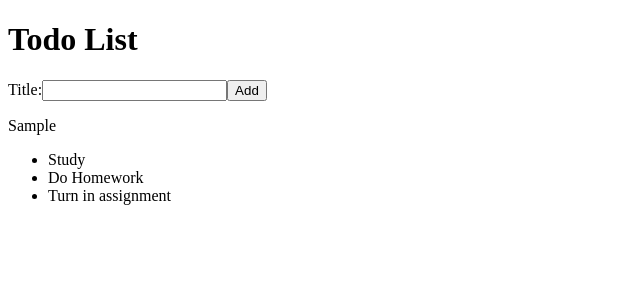
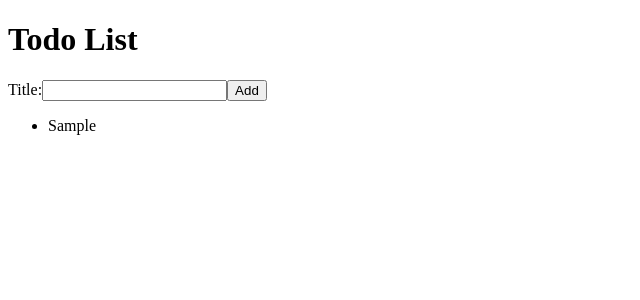
Before and after one commit to IreneS1/ctd-react-sparrow, a React (Create React App) app: page / in a window 1280 px wide. Both pictures are taken after typing "Sample" into the empty fields and a click on the button "Add". Shown: the top 300 px of the page, without its empty margins (0-640 px from the left). Built offline with nearby package versions, Linux system fonts and the light colour scheme; the HTML template or start-up script is replaced by a standard one.

Commit message:
lesson 4

```diff
--- a/src/AddTodoForm.js
+++ b/src/AddTodoForm.js
@@ -1,20 +1,33 @@
 import React from 'react'
 
-const AddTodoForm = (props) => {
+const AddTodoForm = ({ onAddTodo }) => {
+
+    const [todoTitle, setTodoTitle] = React.useState("");
+
+    const handleTitleChange = (event) => {
+        let newTodoTitle = event.target.value;
+        setTodoTitle(newTodoTitle);
+    };
 
     const handleAddTodo = (event) => {
         event.preventDefault();
-        let todoTitle = event.target.title.value;
+        //let todoTitle = event.target.title.value;
         console.log(todoTitle);
-        props.onAddTodo(todoTitle);
-        event.target.reset();
+        onAddTodo({ title: todoTitle, id: Date.now() });
+        setTodoTitle("");
     };
 
     return (
         <div>
             <form onSubmit={handleAddTodo}>
                 <label htmlFor="todoTitle">Title:</label>
-                <input id="todoTitle" name="title" ></input>
+                <input
+                    type="text"
+                    id="todoTitle"
+                    name="title"
+                    value={todoTitle}
+                    onChange={handleTitleChange}
+                />
                 <button type="submit">Add</button>
             </form>
         </div >
--- a/src/App.js
+++ b/src/App.js
@@ -4,16 +4,20 @@ import AddTodoForm from './AddTodoForm';
 
 function App() {
 
-  const [newTodo, setNewTodo] = React.useState('');
+  const [todoList, setTodoList] = React.useState([]);
+
+  const addTodo = (newTodo) => {
+    setTodoList([...todoList, newTodo])
+  }
 
   return (
     <div>
       <h1>Todo List</h1>
-      <AddTodoForm onAddTodo={setNewTodo} />
+      <AddTodoForm onAddTodo={addTodo} />
 
-      <p>{newTodo}</p>
 
-      <TodoList />
+
+      <TodoList todoList={todoList} />
     </div>
   )
 }
--- a/src/TodoList.js
+++ b/src/TodoList.js
@@ -1,22 +1,22 @@
 import React from 'react'
 import TodoListItem from './TodoListItem'
 
-const todoList = [
-    {
-        id: 1,
-        title: 'Study',
-    },
-    {
-        id: 2,
-        title: 'Do Homework',
-    },
-    {
-        id: 3,
-        title: 'Turn in assignment',
-    }
-]
+// const todoList = [
+//     {
+//         id: 1,
+//         title: 'Study',
+//     },
+//     {
+//         id: 2,
+//         title: 'Do Homework',
+//     },
+//     {
+//         id: 3,
+//         title: 'Turn in assignment',
+//     }
+// ]
 
-const TodoList = () => (
+const TodoList = ({ todoList }) => (
     <div>
         <ul>
             {todoList.map((item) => {
--- a/src/TodoListItem.js
+++ b/src/TodoListItem.js
@@ -1,9 +1,9 @@
 import React from 'react'
 
-function TodoListItem(props) {
+function TodoListItem({ todo }) {
     return (
         <div>
-            <li>{props.todo.title}</li>
+            <li>{todo.title}</li>
         </div>
     )
 }
```
